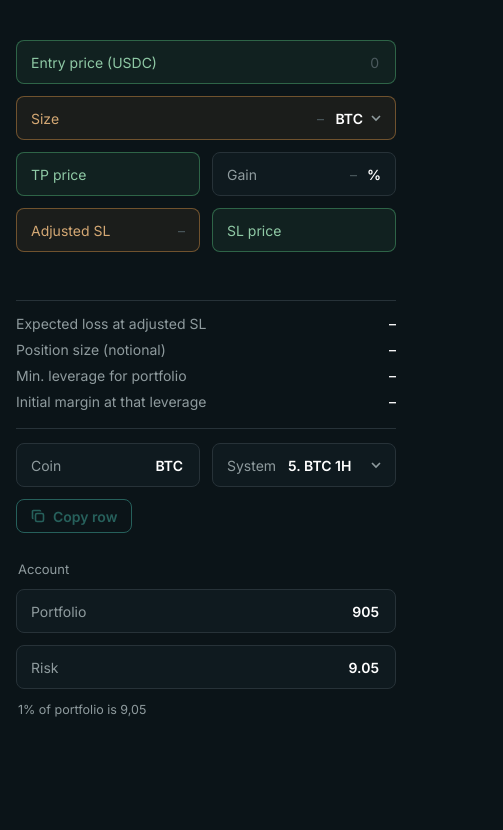
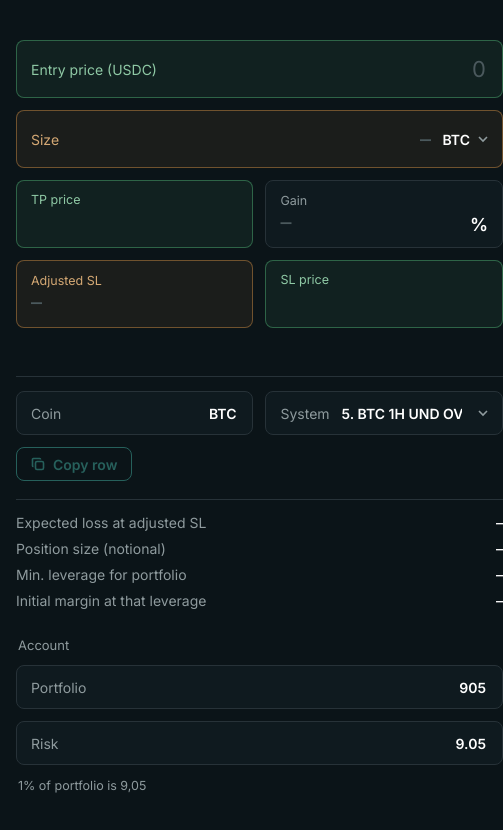
Before and after one commit to kosmenreal/TEST3, a plain HTML site: page index.html in a window 390 px wide. Shown: the whole page, 503 px wide, since content can reach past the window. Drawn offline with Linux system fonts and the light colour scheme.

Commit message:
Update index.html

```diff
--- a/index.html
+++ b/index.html
@@ -87,6 +87,20 @@
   .field.o .value:not(.empty) { color: var(--orange); }
   .field.o.copyable:hover { border-color: var(--orange); }
 
+  .field.big { height: 52px; }
+  .field.big input, .field.big .value { font-size: 18px; }
+  @media (max-width: 680px) {
+    .field.big { height: 58px; }
+    .field.big input, .field.big .value { font-size: 22px; }
+    .row.two .field.big {
+      display: grid; grid-template-columns: 1fr auto; grid-template-areas: "l l" "v u";
+      align-content: center; row-gap: 1px; height: 68px;
+    }
+    .row.two .field.big > .label { grid-area: l; font-size: 12.5px; }
+    .row.two .field.big > input, .row.two .field.big > .value { grid-area: v; text-align: left; }
+    .row.two .field.big > .unit { grid-area: u; align-self: end; font-size: 18px; }
+  }
+
   .field.bad { border-color: var(--bad); }
   .field.bad > span.label { color: var(--bad); }
   .field.g.bad { background: rgba(237,112,136,.07); border-color: var(--bad); }
@@ -144,12 +158,12 @@
 
   <!-- Order ticket -->
   <section class="col" aria-label="Order">
-    <label class="field g">
+    <label class="field g big">
       <span class="label">Entry price (USDC)</span>
       <input id="entry" inputmode="decimal" autocomplete="off" placeholder="0">
     </label>
 
-    <div class="field out copyable o" id="sizeBox" title="Click to copy">
+    <div class="field out copyable o big" id="sizeBox" title="Click to copy">
       <span class="label">Size</span>
       <span class="value empty" id="size">–</span>
       <label style="display:flex;align-items:center;gap:6px;cursor:pointer">
@@ -161,11 +175,11 @@
     </div>
 
     <div class="row two">
-      <label class="field g" id="tpBox">
+      <label class="field g big" id="tpBox">
         <span class="label">TP price</span>
         <input id="tp" inputmode="decimal" autocomplete="off" placeholder="">
       </label>
-      <div class="field out">
+      <div class="field out big">
         <span class="label">Gain</span>
         <span class="value empty" id="gain">–</span>
         <span class="unit">%</span>
@@ -173,11 +187,11 @@
     </div>
 
     <div class="row two">
-      <div class="field out copyable o" id="adjBox" title="Click to copy">
+      <div class="field out copyable o big" id="adjBox" title="Click to copy">
         <span class="label">Adjusted SL</span>
         <span class="value empty" id="adj">–</span>
       </div>
-      <label class="field g" id="slBox">
+      <label class="field g big" id="slBox">
         <span class="label">SL price</span>
         <input id="sl" inputmode="decimal" autocomplete="off" placeholder="">
       </label>
@@ -185,12 +199,6 @@
 
     <div class="note" id="note" role="status"></div>
 
-    <div class="stats">
-      <div class="stat"><span>Expected loss at adjusted SL</span><b id="expLoss">–</b></div>
-      <div class="stat"><span>Position size (notional)</span><b id="notional">–</b></div>
-      <div class="stat"><span>Min. leverage for portfolio</span><b id="lev">–</b></div>
-      <div class="stat"><span>Initial margin at that leverage</span><b id="margin">–</b></div>
-    </div>
 
     <div class="copybar">
       <div class="row two">
@@ -217,6 +225,13 @@
         </button>
       </div>
     </div>
+
+    <div class="stats">
+      <div class="stat"><span>Expected loss at adjusted SL</span><b id="expLoss">–</b></div>
+      <div class="stat"><span>Position size (notional)</span><b id="notional">–</b></div>
+      <div class="stat"><span>Min. leverage for portfolio</span><b id="lev">–</b></div>
+      <div class="stat"><span>Initial margin at that leverage</span><b id="margin">–</b></div>
+    </div>
   </section>
 
   <!-- Side panel -->
@@ -238,11 +253,11 @@
 <script>
 const $ = id => document.getElementById(id);
 const num = s => {
-  const v = parseFloat(String(s).replace(/\s/g, '').replace(',', '.'));
+  const v = parseFloat(String(s).replace(/['’\s]/g, '').replace(',', '.'));
   return isFinite(v) ? v : NaN;
 };
-const decs = s => { const m = String(s).replace(',', '.').split('.')[1]; return m ? m.length : 0; };
-const fmt = (v, d) => v.toLocaleString('en-US', { minimumFractionDigits: d, maximumFractionDigits: d });
+const decs = s => { const m = String(s).replace(/['’]/g, '').replace(',', '.').split('.')[1]; return m ? m.length : 0; };
+const fmt = (v, d) => v.toLocaleString('en-US', { minimumFractionDigits: d, maximumFractionDigits: d }).replace(/,/g, "'");
 
 // Same normalisation as the sheet: notional mapped on a log scale between 1 and 1,000,000, reversed.
 const NOTIONAL_MIN = 1, NOTIONAL_MAX = 1e6, SL_FACTOR = 1.6;
@@ -337,7 +352,25 @@ function calc() {
 }
 function clearOutputs2() { ['expLoss', 'notional', 'lev', 'margin'].forEach(id => $(id).textContent = '–'); }
 
-['entry', 'sl', 'tp', 'risk', 'portfolio'].forEach(id => $(id).addEventListener('input', () => calc()));
+// Live thousands grouping while typing (65000 -> 65'000), caret kept in place
+function group(el) {
+  const raw = el.value, pos = el.selectionStart ?? raw.length;
+  let sig = 0;
+  for (let i = 0; i < pos; i++) if (raw[i] !== "'" && raw[i] !== '’') sig++;
+  const clean = raw.replace(/['’\s]/g, '').replace(/[^0-9.,]/g, '');
+  const m = clean.search(/[.,]/);
+  let int = m < 0 ? clean : clean.slice(0, m);
+  const frac = m < 0 ? '' : clean.slice(m, m + 1) + clean.slice(m + 1).replace(/[.,]/g, '');
+  const out = int.replace(/\B(?=(\d{3})+(?!\d))/g, "'") + frac;
+  if (out === raw) return;
+  el.value = out;
+  let n = 0, k = 0;
+  while (k < out.length && n < sig) { if (out[k] !== "'") n++; k++; }
+  try { el.setSelectionRange(k, k); } catch (e) {}
+}
+['entry', 'sl', 'tp', 'risk', 'portfolio'].forEach(id => {
+  $(id).addEventListener('input', () => { group($(id)); calc(); });
+});
 $('coin').addEventListener('change', () => { coinTouched = true; calc(); });
 
 // Click an output to copy its value
@@ -345,7 +378,7 @@ function copyOf(boxId, valId) {
   $(boxId).addEventListener('click', () => {
     const t = $(valId).textContent;
     if (t === '–') return;
-    const raw = t.replace(/,/g, '');
+    const raw = t.replace(/'/g, '');
     (navigator.clipboard ? navigator.clipboard.writeText(raw) : Promise.reject()).catch(() => {
       const ta = document.createElement('textarea'); ta.value = raw; document.body.appendChild(ta);
       ta.select(); document.execCommand('copy'); ta.remove();
```
